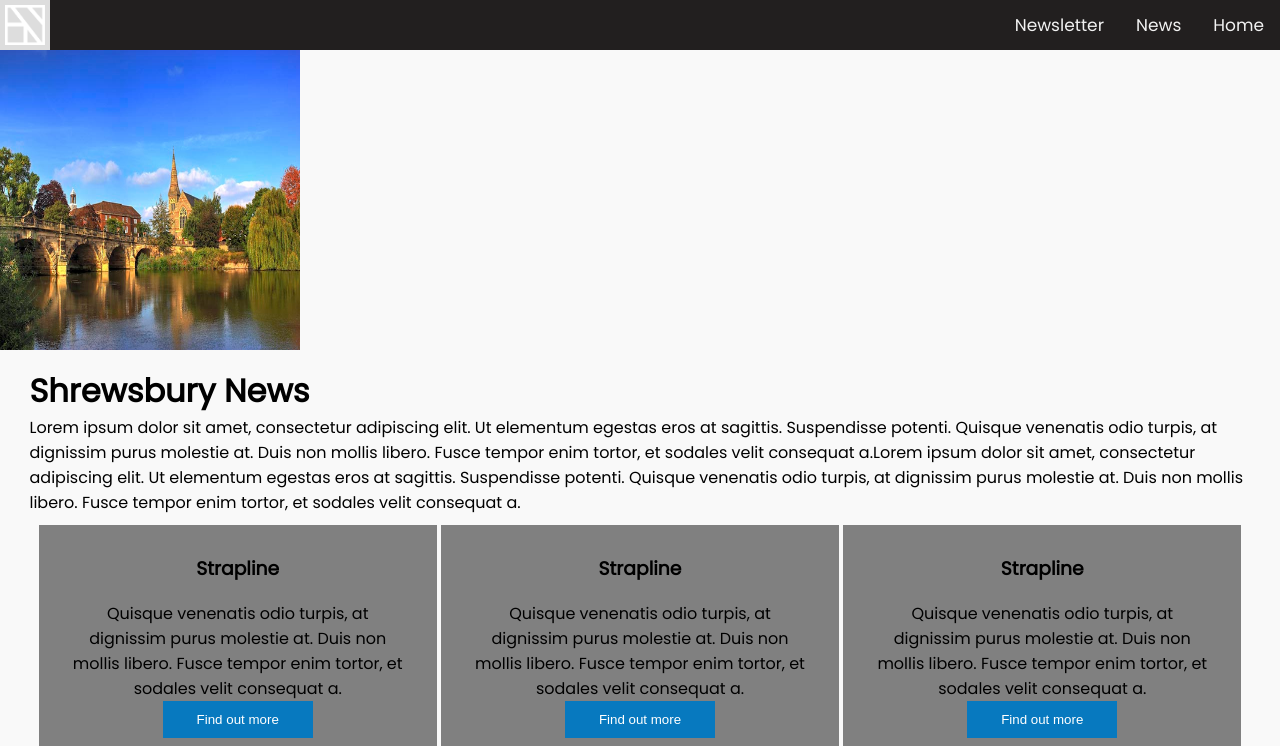
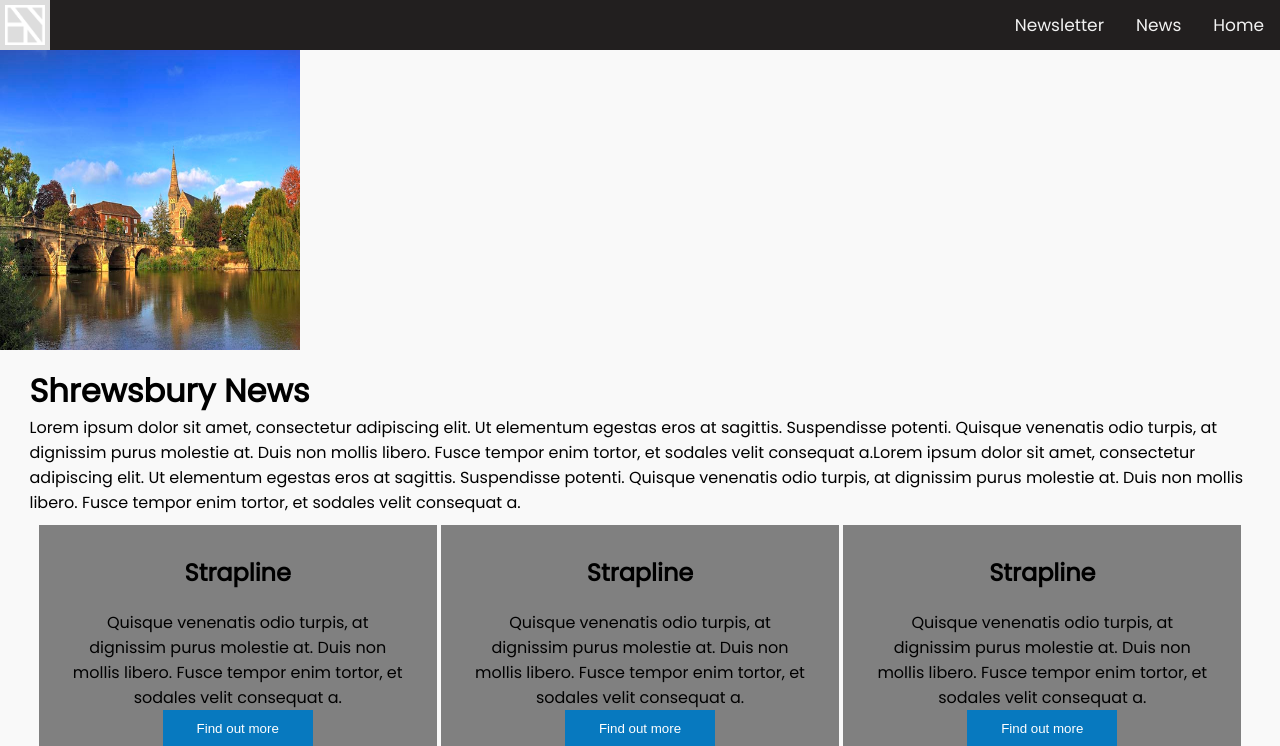
Before and after one commit to aedean/task5, a plain HTML site: page index.html in a window 1280 px wide. Shown: the top 746 px of the page. Drawn offline with Linux system fonts and the light colour scheme; some packages are replaced by stand-ins of ours.

Commit message:
Update index.html

```diff
--- a/index.html
+++ b/index.html
@@ -40,19 +40,19 @@
 
 			<div class="row">
 			<div class="items">
-				<h3>Strapline</h3>
+				<h2>Strapline</h2>
 				<p>Quisque venenatis odio turpis, at dignissim purus molestie at. Duis non mollis libero. Fusce tempor enim tortor, et sodales velit consequat a.</p>
 				<button type="button">Find out more</button>
 		    </div>
 
 		    <div class="items">
-				<h3>Strapline</h3>
+				<h2>Strapline</h2>
 				<p>Quisque venenatis odio turpis, at dignissim purus molestie at. Duis non mollis libero. Fusce tempor enim tortor, et sodales velit consequat a.</p>
 				<button type="button">Find out more</button>
 		    </div>
 
 		    <div class="items">
-				<h3>Strapline</h3>
+				<h2>Strapline</h2>
 				<p>Quisque venenatis odio turpis, at dignissim purus molestie at. Duis non mollis libero. Fusce tempor enim tortor, et sodales velit consequat a.</p>
 				<button type="button">Find out more</button>
 		    </div>
```
